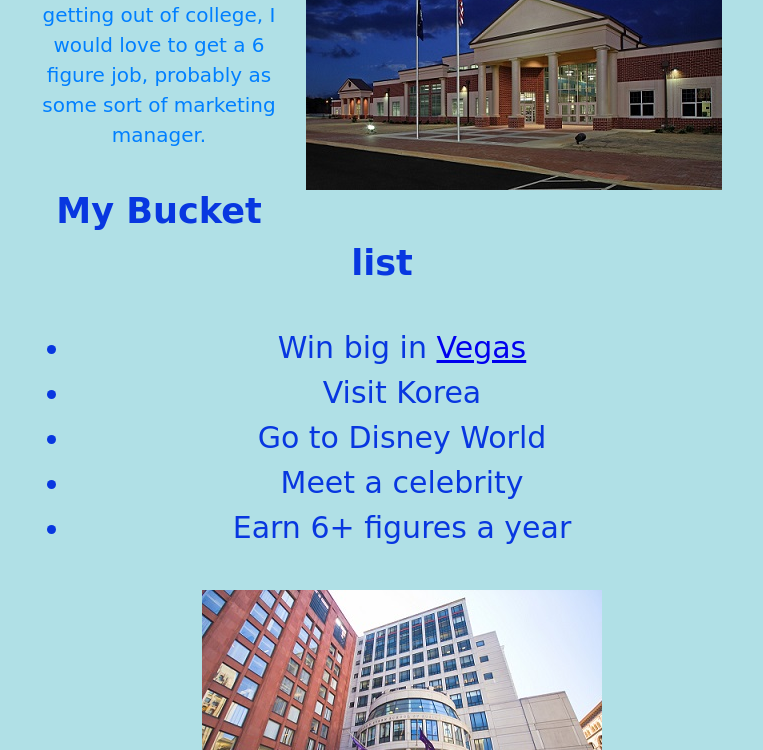
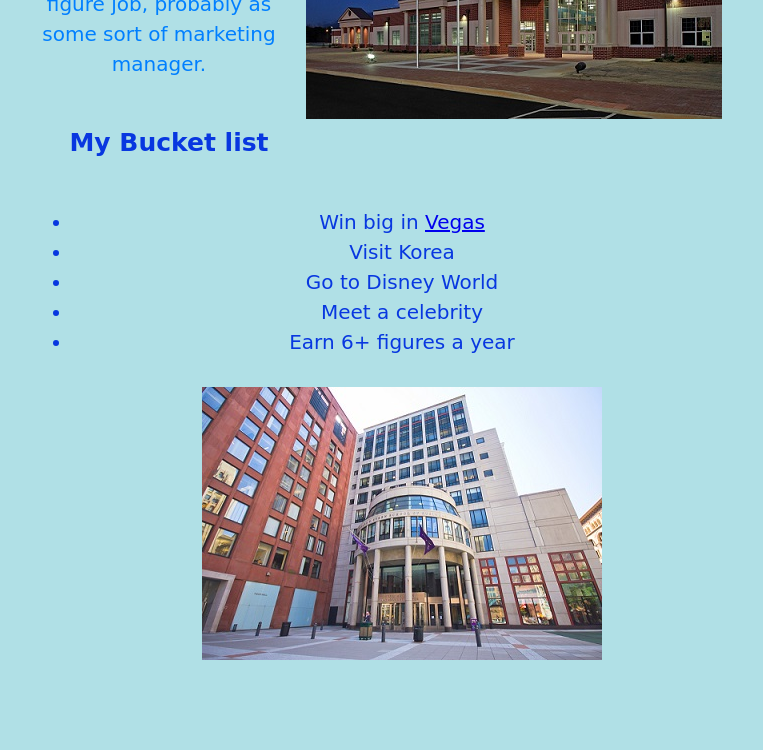
Before and after one commit to RonaldKendrick/past_present_future, a plain HTML site: page index.html in a window 1280 px wide. Shown: the part 1939-2689 px from the top of the page, without its empty margins (258-1021 px from the left). After the commit the page ends 2609 px from the top, so only its background shows below. Drawn offline with Linux system fonts and the light colour scheme.

Commit message:
Add files via upload

```diff
--- a/main.css
+++ b/main.css
@@ -8,6 +8,17 @@ h1 {
   margin-right: auto;
   max-width: 700px;
   text-align: center;
+}
+
+h3 {
+  color: #0837e0;
+  padding: 20px;
+  font-size: 25px;
+  margin-left: auto;
+  margin-right: auto;
+  max-width: 700px;
+  text-align: center;
+
 }
 
 body {
@@ -25,11 +36,13 @@ body {
 ol {
   line-height: 1.5;
   text-align: center;
+  font-size: 20px;
 }
 
 ul {
   line-height: 1.5;
   text-align: center;
+  font-size: 20px;
 }
 
 p {
```
